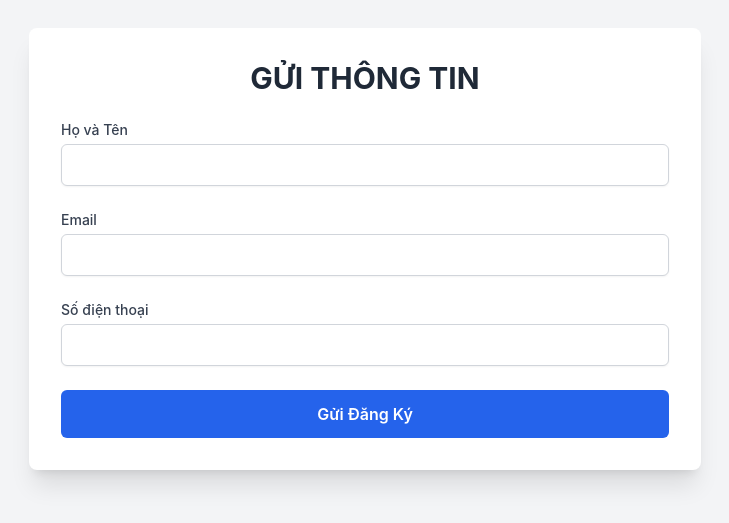
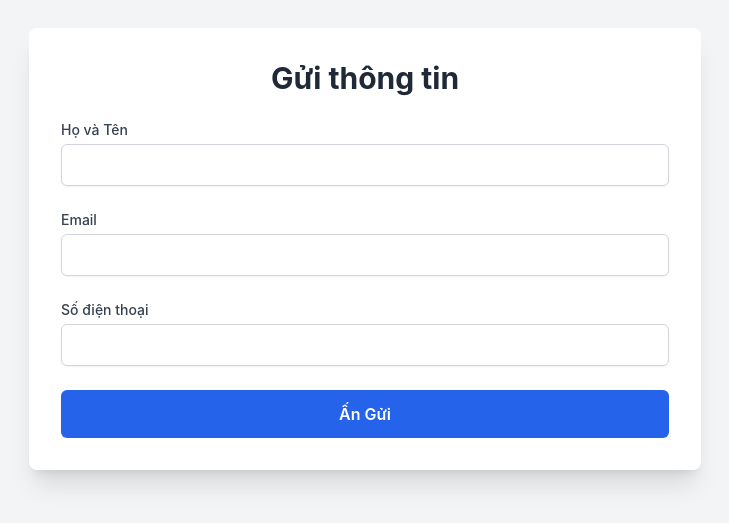
Before and after one commit to hienntiliving-spec/Kh-a-cha-m-, a plain HTML site: page index.html in a window 1280 px wide. Shown: the part 151-674 px from the top of the page, without its empty margins (275-1004 px from the left). Drawn offline with nearby package versions, Linux system fonts and the light colour scheme.

Commit message:
Update index.html

```diff
--- a/index.html
+++ b/index.html
@@ -17,7 +17,7 @@
 
     <!-- Container chính cho form -->
     <div class="w-full max-w-2xl bg-white p-8 rounded-lg shadow-xl">
-        <h1 class="text-3xl font-bold text-gray-800 mb-6 text-center"> GỬI THÔNG TIN </h1>
+        <h1 class="text-3xl font-bold text-gray-800 mb-6 text-center"> Gửi thông tin </h1>
         <!-- Form đăng ký với các trường nhập liệu -->
         <form id="contact-form" class="space-y-6">
             <!-- Tên khách hàng -->
@@ -44,7 +44,7 @@
             <!-- Nút gửi form -->
             <button type="submit"
                     class="w-full py-3 px-4 bg-blue-600 text-white font-semibold rounded-md hover:bg-blue-700 focus:outline-none focus:ring-2 focus:ring-offset-2 focus:ring-blue-500 transition duration-150 ease-in-out">
-                Gửi Đăng Ký
+                Ấn Gửi
             </button>
         </form>
 
```
